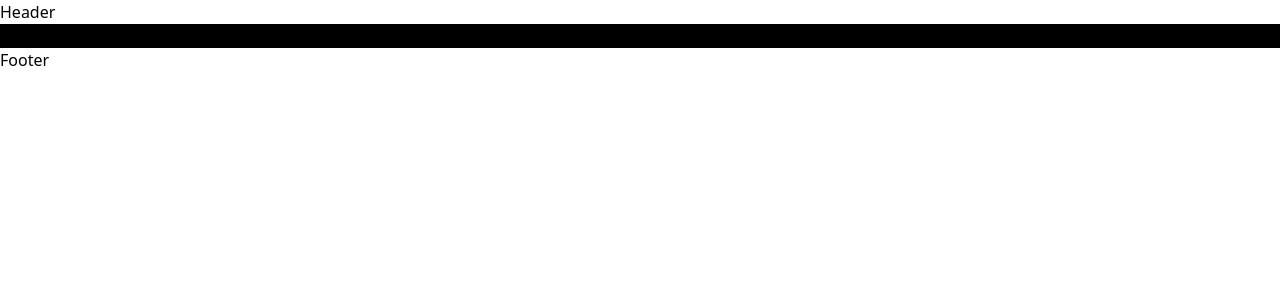
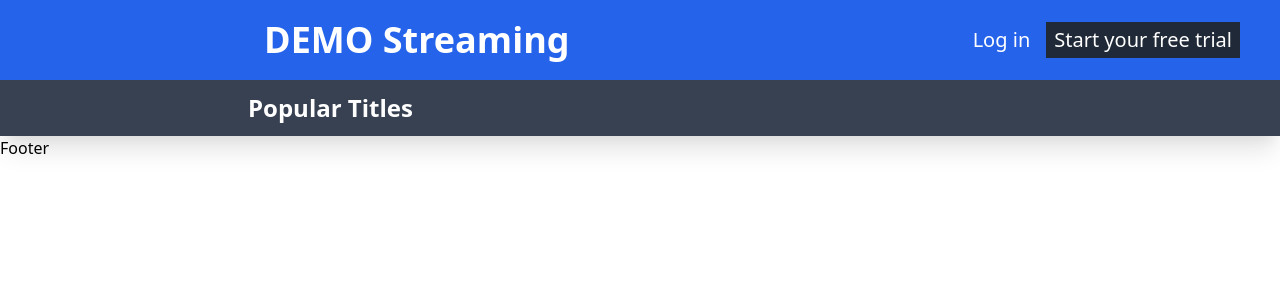
Before and after one commit to ponyjackal/react-movies-series, a React (Create React App) app: page /home in a window 1280 px wide. Shown: the top 300 px of the page. Built offline with nearby package versions, Linux system fonts and the light colour scheme.

Commit message:
add Header component

```diff
--- /dev/null
+++ b/src/components/Header.js
@@ -0,0 +1,28 @@
+import React from "react";
+
+const cStyles = {
+  header: "flex flex-row justify-between bg-blue-600 py-5 px-10 shadow-xl",
+  headerTitle: "font-sans font-bold text-4xl antialiased text-white mx-56",
+  headerLeft: "flex flex-row items-center space-x-4",
+  login: "font-sans text-xl text-white",
+  freeTrial:
+    "font-sans text-xl text-white bg-gray-800 px-2 py-1 hover:bg-gray-700",
+};
+
+const Header = () => {
+  return (
+    <div className={cStyles.header}>
+      <p className={cStyles.headerTitle}>DEMO Streaming</p>
+      <div className={cStyles.headerLeft}>
+        <a className={cStyles.login} href="/">
+          Log in
+        </a>
+        <a className={cStyles.freeTrial} href="/">
+          Start your free trial
+        </a>
+      </div>
+    </div>
+  );
+};
+
+export default Header;
--- a/src/components/Home.js
+++ b/src/components/Home.js
@@ -1,7 +1,18 @@
 import React from "react";
 
+const cStyles = {
+  homeHeader: "flex flex-row justify-between bg-gray-700 py-3 px-6 shadow-xl",
+  subTitle: "font-sans font-bold text-2xl antialiased text-white mx-56",
+};
+
 const Home = () => {
-  return <div className="bg-black">Home</div>;
+  return (
+    <div>
+      <div className={cStyles.homeHeader}>
+        <p className={cStyles.subTitle}>Popular Titles</p>
+      </div>
+    </div>
+  );
 };
 
 export default Home;
--- a/src/components/Layout.js
+++ b/src/components/Layout.js
@@ -1,10 +1,11 @@
 import React from "react";
+import Header from "./Header";
 
 const Layout = (props) => {
   const { component: Component } = props;
   return (
     <div>
-      <h1>Header</h1>
+      <Header />
       <Component />
       <h1>Footer</h1>
     </div>
```
